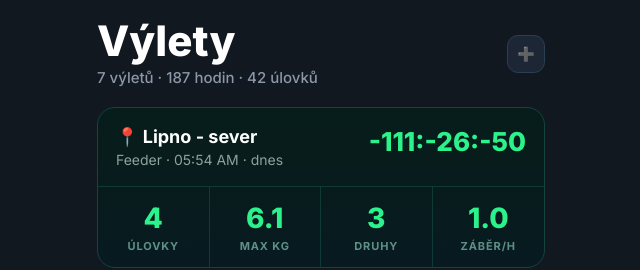
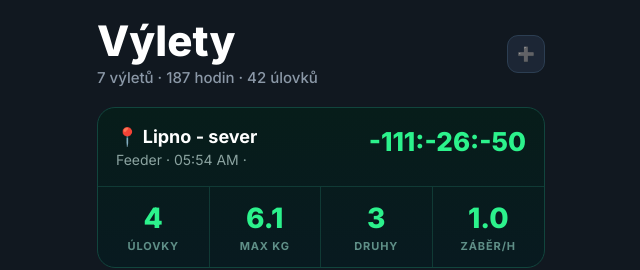
Before and after one commit to Moravec291678/chytnu.cz, a React (Vite) app: page /trips in a window 1280 px wide. Shown: the top 270 px of the page, without its empty margins (319-959 px from the left). Built offline with nearby package versions, Linux system fonts and the light colour scheme.

Commit message:
Refactor active trip data flow and add trip formatting helpers

```diff
--- a/src/features/trips/components/ActiveTripCard.jsx
+++ b/src/features/trips/components/ActiveTripCard.jsx
@@ -1,10 +1,12 @@
 import "./ActiveTripCard.css";
 import useLiveDuration from "../../../hooks/useLiveDuration";
 import { getMethodLabel } from "../../../shared/utils/getMethodLabel";
+import { getStartedTripDayLabel } from "../utils/getStartedTripDayLabel";
 
 function ActiveTripCard({ activeTrip }) {
   const duration = useLiveDuration(activeTrip.startedAt);
   const activeTripMethod = getMethodLabel(activeTrip);
+  const activeTripDayLabel = getStartedTripDayLabel(activeTrip);
   return (
     <div className="active-trip-card">
       <div className="active-trip-top">
@@ -17,7 +19,7 @@ function ActiveTripCard({ activeTrip }) {
               hour: "2-digit",
               minute: "2-digit",
             })}{" "}
-            · dnes
+            · {activeTripDayLabel}
           </p>
         </div>
 
--- a/src/features/trips/components/TripPill.jsx
+++ b/src/features/trips/components/TripPill.jsx
@@ -18,7 +18,7 @@ function TripPill({ activeTrip }) {
             </p>
 
             <p className="trip-pill-subtitle">
-              {activeTripMethod} · 3 chyceno dnes
+              {activeTripMethod} · {activeTrip.stats.catchesCount} chyceno
             </p>
           </div>
         </div>
--- /dev/null
+++ b/src/features/trips/utils/getStartedTripDayLabel.js
@@ -0,0 +1,13 @@
+export function getStartedTripDayLabel(trip) {
+  const today = new Date();
+  const startedAt = trip.startedAt;
+  const differenceDays = Math.floor((today - startedAt) / 1000 / 60 / 60 / 24);
+
+  if (differenceDays === 0) {
+    return "dnes";
+  } else if (differenceDays === 1) {
+    return "včera";
+  } else if (differenceDays > 1) {
+    return startedAt.toLocaleString();
+  }
+}
--- a/src/pages/TripsPage.jsx
+++ b/src/pages/TripsPage.jsx
@@ -10,7 +10,6 @@ import { getCompletedTrips } from "../features/trips/utils/getCompletedTrips";
 function TripsPage() {
   const activeTrip = getActiveTrip(MOCK_TRIPS);
   const completedTrips = getCompletedTrips(MOCK_TRIPS);
-  console.log(activeTrip)
   return (
     <Layout>
       <div className="trips-page">
```
